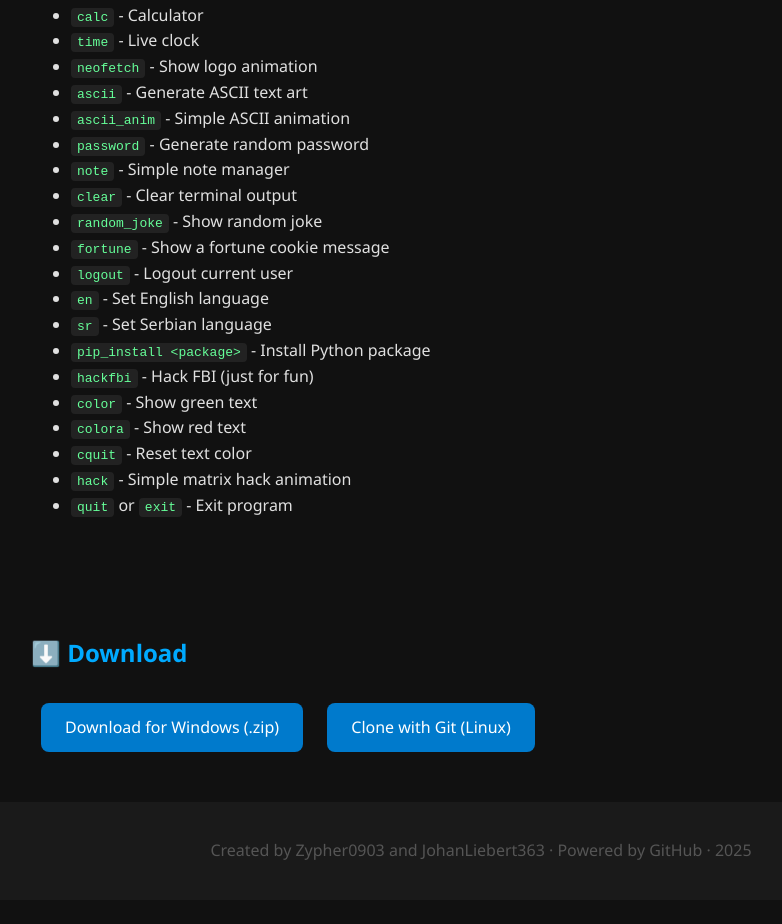
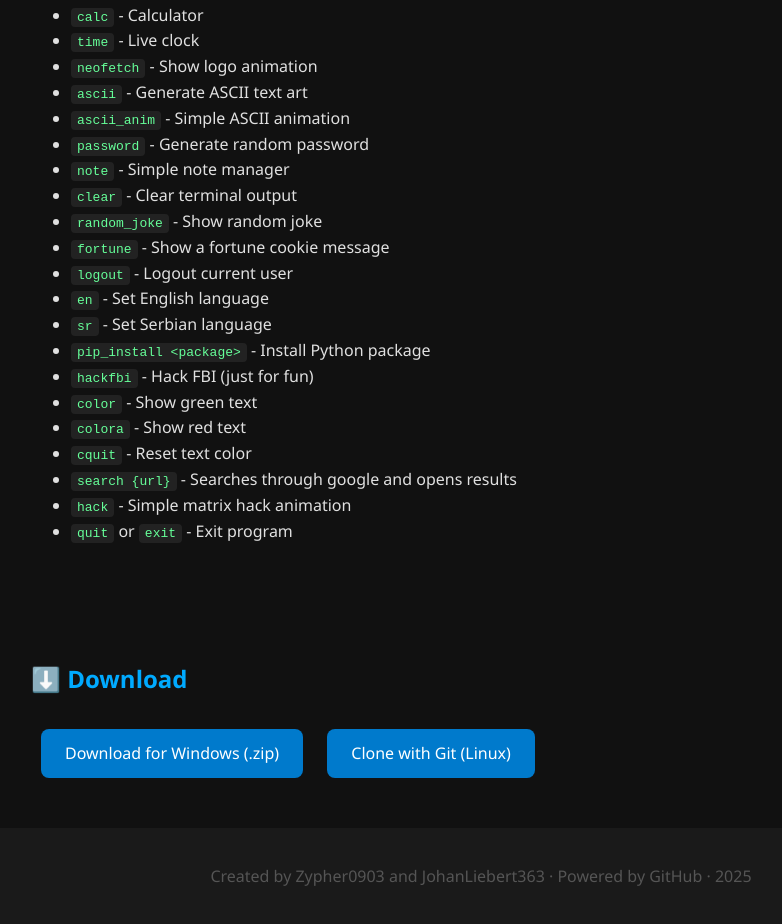
Before and after one commit to JohanLiebert363/WebTerminalOS, a plain HTML site: page index.html in a window 1280 px wide. Shown: the part 1569-2493 px from the top of the page, without its empty margins (159-941 px from the left). Before the commit the page ends 2469 px from the top, so only its background shows below. Drawn offline with Linux system fonts and the light colour scheme.

Commit message:
Update index.html

```diff
--- a/index.html
+++ b/index.html
@@ -157,6 +157,7 @@ python3 main.py</code></pre>
         <li><code>color</code> - Show green text</li>
         <li><code>colora</code> - Show red text</li>
         <li><code>cquit</code> - Reset text color</li>
+        <li><code>search {url}</url></code> - Searches through google and opens results</li>
         <li><code>hack</code> - Simple matrix hack animation</li>
         <li><code>quit</code> or <code>exit</code> - Exit program</li>
     </ul>
```
